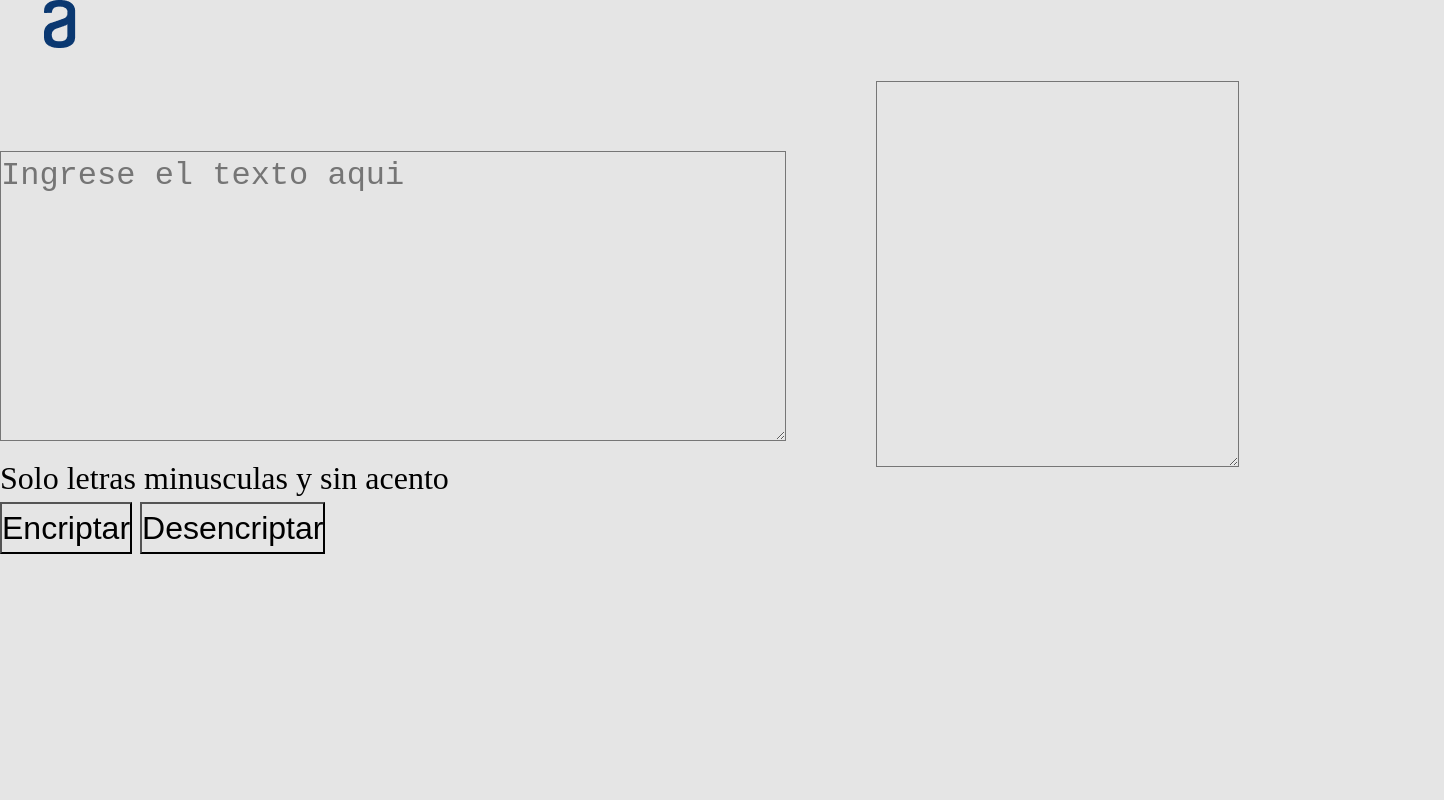
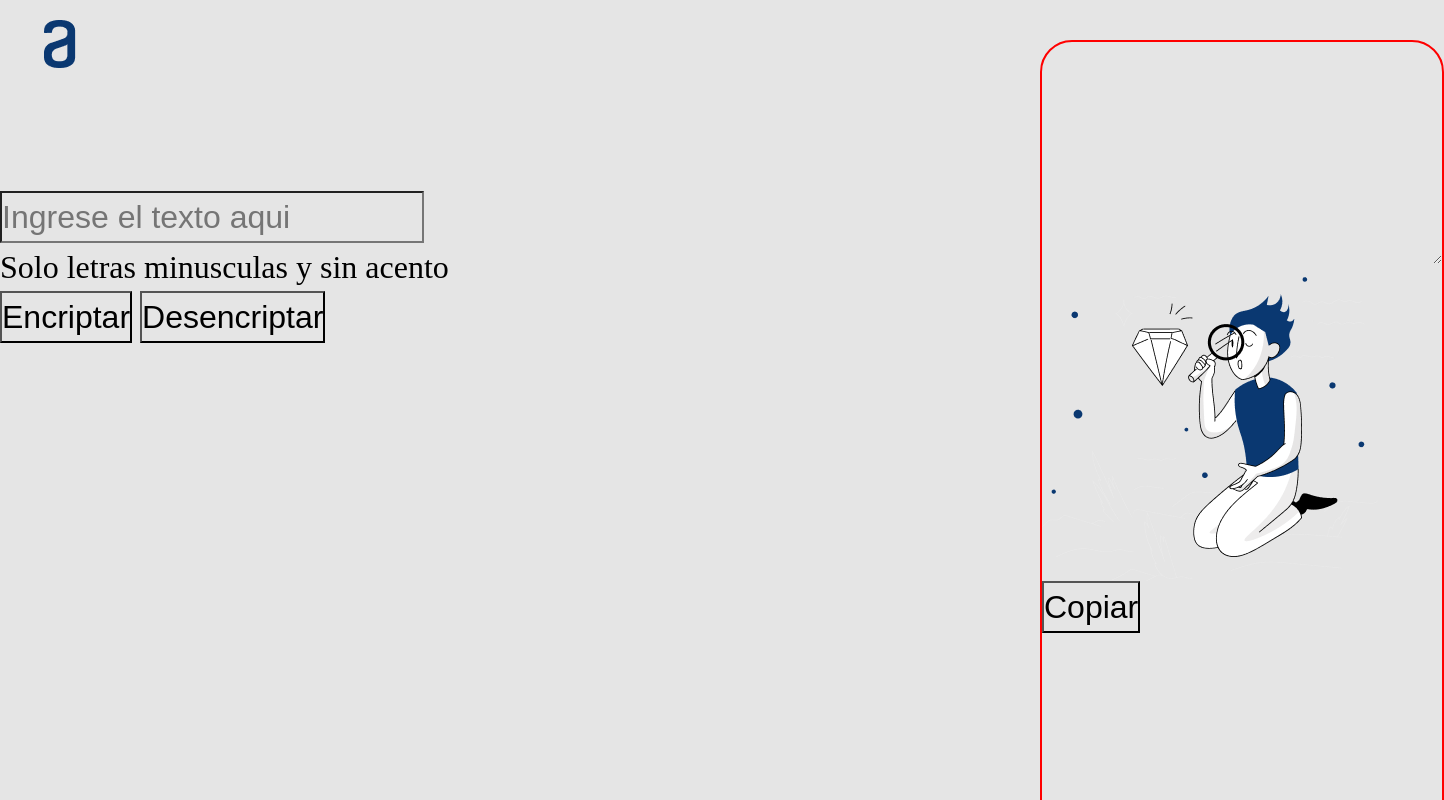
Before and after one commit to EvanaSabatella1989/Encriptador_de_texto, a plain HTML site: page index.html in a window 1280 px wide. Shown: the top 800 px of the page, 1444 px wide, since content can reach past the window. Drawn offline with Linux system fonts and the light colour scheme.

Commit message:
modificaciones

```diff
--- a/index.html
+++ b/index.html
@@ -6,32 +6,33 @@
     <meta http-equiv="X-UA-Compatible" content="IE=edge">
     <meta name="viewport" content="width=device-width, initial-scale=1.0">
     <link rel="stylesheet" href="styles.css">
-    <script src="scripts.js"></script>
+
     <title>Encriptador de Texto</title>
 </head>
 
 <body>
     <header>
-        <img src="imagenes/Logo.png" alt="">
+        <img src="imagenes/Logo.png" alt="" class="logo">
     </header>
     <main>
         <section>
-            <textarea class="input-text" name="" id="" cols="40" rows="6"
-                placeholder="Ingrese el texto aqui"></textarea>
+            <input class="input-text" name="" id="" placeholder="Ingrese el texto aqui"></input>
             <h6>Solo letras minusculas y sin acento</h6>
 
             <div>
                 <button type="button" onclick="btnencriptar()">Encriptar</button>
-                <button type="button">Desencriptar</button>
+                <button type="button" onclick="btndesencriptar()">Desencriptar</button>
             </div>
         </section>
-        <section>
-            <textarea class="input-text-area" name="" id="" cols="18" rows="8"></textarea>
+        <section class="caja-resultado">
+            <textarea class="input-text-area" name="" id="" cols="18" rows="4"></textarea>
+            <img src="imagenes/Muñeco.png" alt="" class="muneco">
+            <button type="button" onclick="btncopiar()">Copiar</button>
         </section>
     </main>
 
 
-
+    <script src="scripts.js"></script>
 </body>
 
 </html>
--- a/scripts.js
+++ b/scripts.js
@@ -1,9 +1,21 @@
 const inputTexto = document.querySelector(".input-text");
 const mensaje = document.querySelector(".input-text-area");
+var muneco = document.querySelector(".muneco");
 
 function btnencriptar(){
     const textoEncriptado = encriptar(inputTexto.value);
     mensaje.value = textoEncriptado;
+
+}
+
+function btndesencriptar(){
+    const textoDesencriptado = desencriptar(inputTexto.value);
+    mensaje.value = textoDesencriptado;
+
+}
+
+function btncopiar(){
+    const texto = copiar(mensaje.value);
 }
 
 function encriptar(StringParaEncriptar){
@@ -17,3 +29,21 @@ function encriptar(StringParaEncriptar){
     }
     return StringParaEncriptar;
 }
+
+function desencriptar(StringParaDesencriptar){
+    let matrizCodigo = [["enter", "e"],["imes", "i"],["ai", "a"],["ober", "o"],["ufat", "u"]]
+    StringParaDesencriptar = StringParaDesencriptar.toLowerCase();
+    for(let i=0; i< matrizCodigo.length; i++){
+        if(StringParaDesencriptar.includes(matrizCodigo[i][0])){
+            StringParaDesencriptar = StringParaDesencriptar.replaceAll(matrizCodigo[i][0], matrizCodigo[i][1])
+
+        }
+    }
+    return StringParaDesencriptar;
+}
+
+function copiar(texto){
+
+    mensaje.select();
+    document.execCommand("copy");
+}
--- a/styles.css
+++ b/styles.css
@@ -6,6 +6,11 @@
   font-weight: 400;
   font-size: 32px;
   line-height: 150%;
+}
+
+.logo{
+  margin: 20px auto;
+  display: inline;
 }
 
 main{
@@ -17,12 +22,30 @@ main{
   flex-direction: row;
 } */
 
+.caja-resultado{
+  border: 2px solid red;
+  /* margin-left: 0; */
+  width: 400px;
+  height: 944px;
+  top: 0px;
+  left: 1000px;
+  border-radius: 32px;
+  margin: 40px 40px;
+  position: absolute;
+
+}
+
 .input-text{
   margin-top: 90px;
 }
 
 .input-text-area{
-  margin-top:20px ;
-  position: relative;
-  margin-left: 90px;
+  border: none;
+  margin-top:30px ;
+  /* position: relative; */
+  width: 100%;
 }
+
+.muneco{
+  display: block;
+}
```
